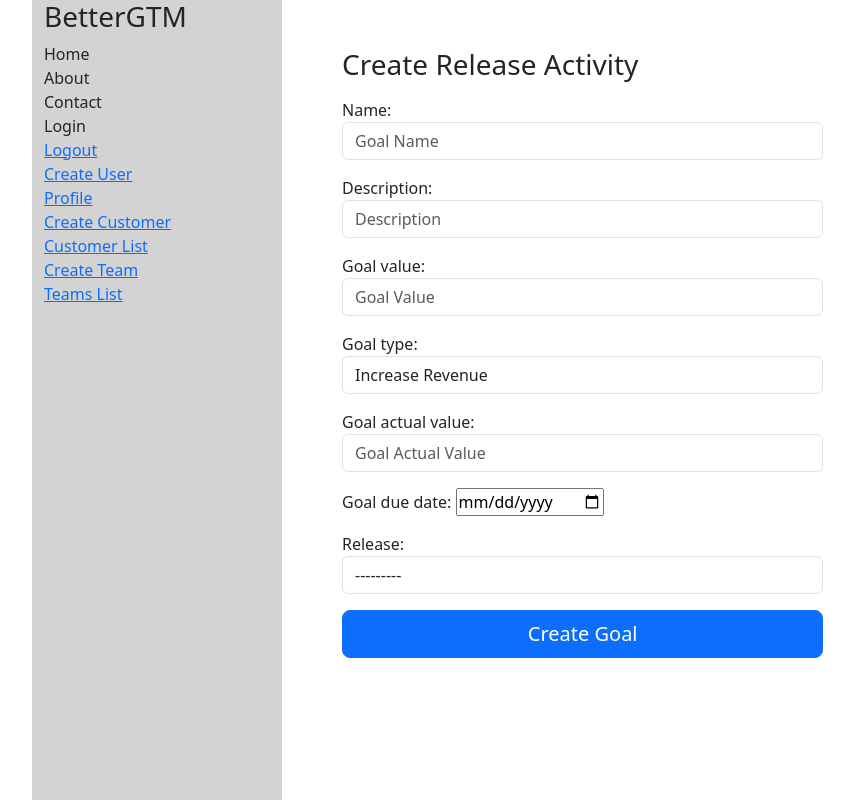
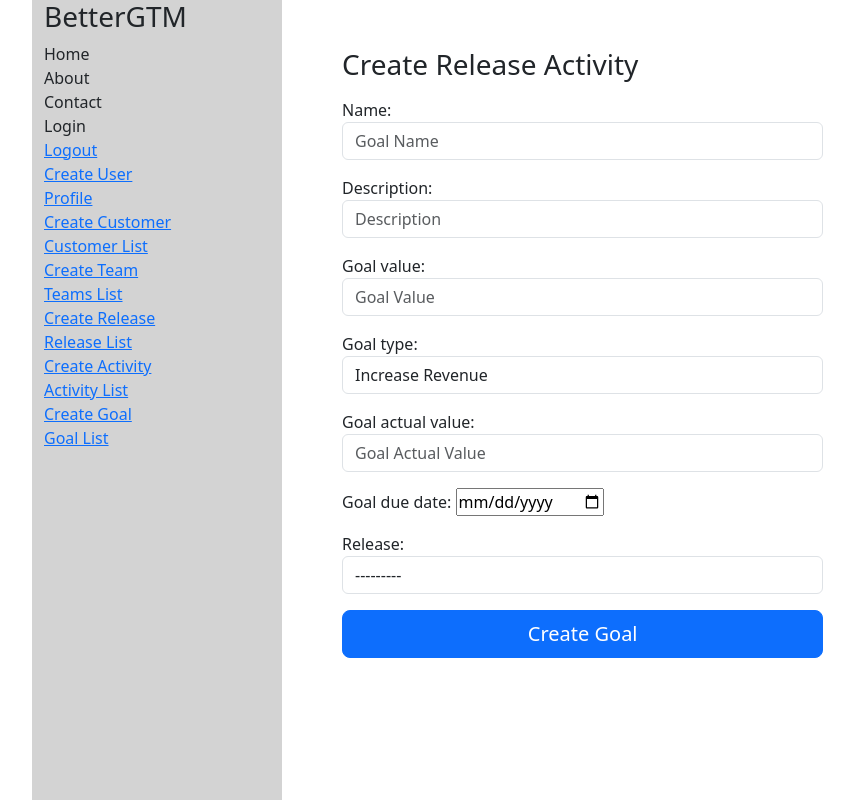
Before and after one commit to joekawa/backend, a Django app: page /create_goal in a window 1280 px wide. Shown: the whole page, without its empty margins (38-892 px from the left). Run offline with Django 4.2, Linux system fonts and the light colour scheme; a user stored in the database is signed in; data comes from the database, SQL or seed files in the repository.

Commit message:
added list views for other goals, activities, and releases

```diff
--- a/backend/bettergtm_backend/templates/base.html
+++ b/backend/bettergtm_backend/templates/base.html
@@ -38,6 +38,12 @@
     <li class='list-group-item'><a href="{% url 'bettergtm_backend:customer_list' %}">Customer List</a></li>
     <li class='list-group-item'><a href="{% url 'bettergtm_backend:create_team' %}">Create Team</a></li>
     <li class='list-group-item'><a href="{% url 'bettergtm_backend:teams' %}">Teams List</a></li>
+    <li class='list-group-item'><a href="{% url 'bettergtm_backend:create_release' %}">Create Release</a></li>
+    <li class='list-group-item'><a href="{% url 'bettergtm_backend:release_list' %}">Release List</a></li>
+    <li class='list-group-item'><a href="{% url 'bettergtm_backend:create_activity' %}">Create Activity</a></li>
+    <li class='list-group-item'><a href="{% url 'bettergtm_backend:activity_list' %}">Activity List</a></li>
+    <li class='list-group-item'><a href="{% url 'bettergtm_backend:create_goal' %}">Create Goal</a></li>
+    <li class='list-group-item'><a href="{% url 'bettergtm_backend:goal_list' %}">Goal List</a></li>
   </ul>
 </nav>
   </div>
--- a/backend/bettergtm_backend/urls.py
+++ b/backend/bettergtm_backend/urls.py
@@ -31,4 +31,7 @@
     path('create_release',  views.create_release  , name='create_release'),
     path('create_role',  views.create_role, name='create_role'),
     path('create_goal',  views.create_goal, name='create_goal'),
+    path('release_list',  views.release_list_view, name='release_list'),
+    path('activity_list',  views.activity_list_view, name='activity_list'),
+    path('goal_list',  views.goal_list_view, name='goal_list'),
 ]
--- a/backend/bettergtm_backend/views.py
+++ b/backend/bettergtm_backend/views.py
@@ -240,3 +240,20 @@
         form = GoalsForm()
         print('diidnt save goal')
     return render(request, 'create_goal.html', {'form': form})
+
+
+@login_required
+def release_list_view(request):
+    releases = Release.objects.all()
+    return render(request, 'release_list.html',  {'releases': releases})
+
+
+@login_required
+def activity_list_view(request):
+    activities = ReleaseActivity.objects.all()
+    return render(request, 'activity_list.html',  {'activities': activities})
+
+@login_required
+def goal_list_view(request):
+    goals = Goal.objects.all()
+    return render(request, 'goal_list.html',  {'goals': goals})
```
Also changed, not shown: backend/bettergtm_backend/templates/activity_list.html (added, +30 -0 lines), backend/bettergtm_backend/templates/goal_list.html (added, +30 -0 lines), backend/bettergtm_backend/templates/release_list.html (added, +30 -0 lines).
